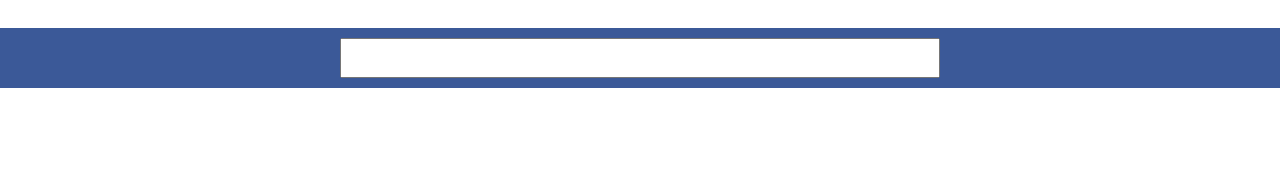
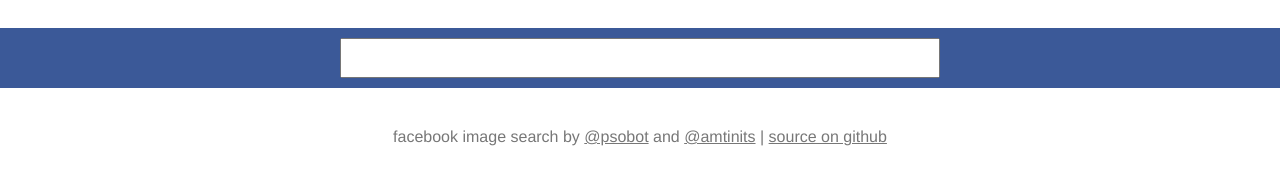
Before and after one commit to KWMalik/fbimg, a plain HTML site: page index.html in a window 1280 px wide. Shown: the part 291-476 px from the top of the page. Drawn offline with nearby package versions, Linux system fonts and the light colour scheme.

Commit message:
Fixed some gui errors.

```diff
--- a/fbimg.css
+++ b/fbimg.css
@@ -44,3 +44,14 @@ body{
 	width: 100%;
 	display: none;
 }
+#load{
+	padding-top: 20px;
+}
+#footer{
+	margin: 0 auto;
+	text-align: center;
+	color: #777;
+}
+#footer a{
+	color: #777;
+}
--- a/fbimg.js
+++ b/fbimg.js
@@ -30,8 +30,9 @@ function search(query){
 	$("#test").fadeOut(function(){
 		$("#test").html("");
 	});
-	$("#search").fadeOut();
-	$("#load").fadeIn();
+	$("#search").fadeOut(function(){
+		$("#load").fadeIn();
+	);
 	refresh(query);
 }
 function searchEnd(){
--- a/index.html
+++ b/index.html
@@ -22,4 +22,7 @@
 
 		</div>
 	</div>
+	<div id="footer">
+		facebook image search by <a href="http://twitter.com/#!/psobot">@psobot</a> and <a href="http://twitter.com/#!/amtinits">@amtinits</a> | <a href="http://github.com/amtinits/fbimg">source on github</a>
+	</div>
 </body>
```
Also changed, not shown: favicon.png (added).
